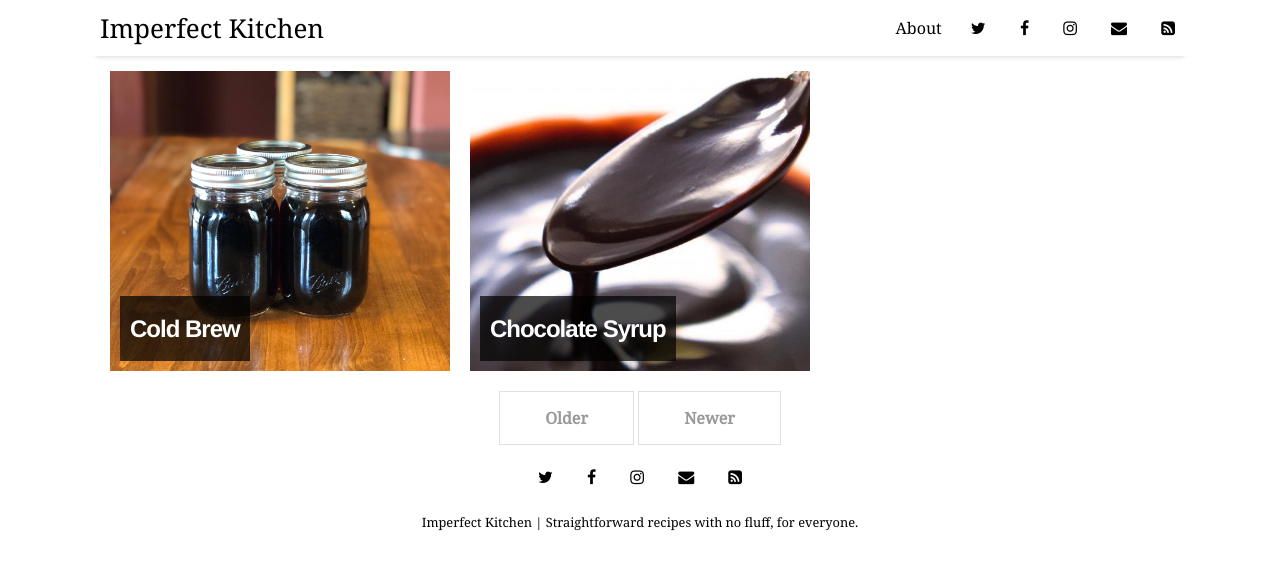
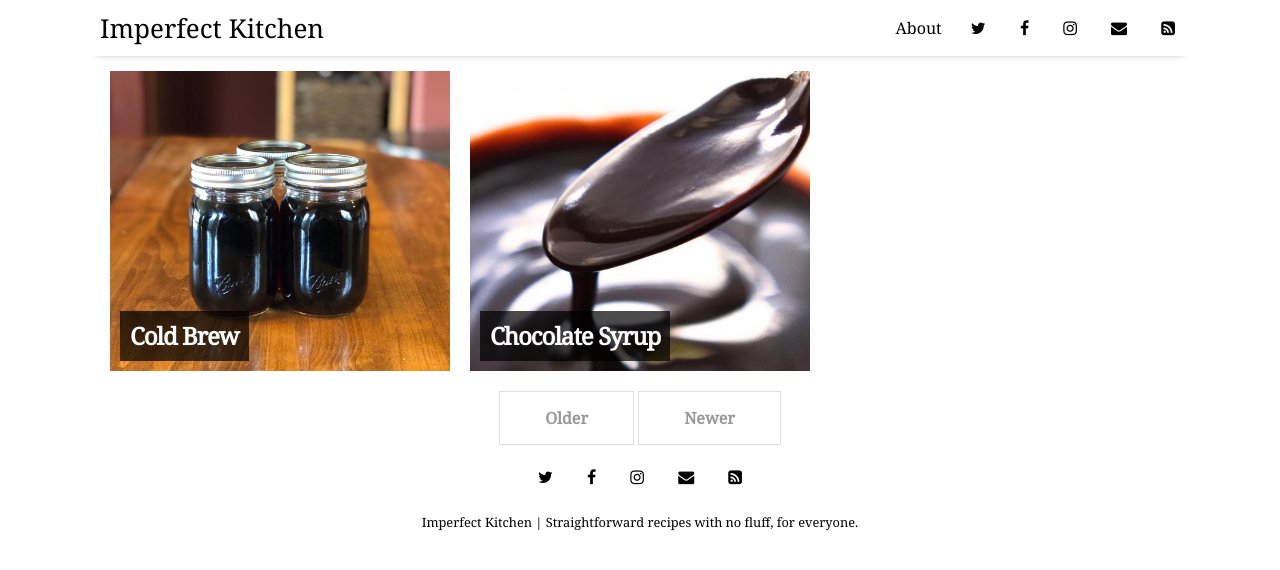
Before and after one commit to josefdlange/imperfect.kitchen, a Jekyll site: the page built from index.html, in a window 1280 px wide. Shown: the top 570 px of the page. Built offline with Jekyll 4.4.1, drawn with Linux system fonts in a browser that asks for light colours; nearby versions of some CDN libraries; the list of posts is cut into pages by our own code.

Commit message:
Font update

```diff
--- a/assets/css/_sass/_home.scss
+++ b/assets/css/_sass/_home.scss
@@ -1,5 +1,6 @@
 .featured-posts-wrapper {
   display: flex;
+  flex-wrap: wrap;
 
   article {
     flex-basis: 33.33%;
@@ -37,7 +38,8 @@
 .featured-posts h2 span {
    display: inline-block;
    color: white;
-   font: bold 24px/45px Helvetica, Sans-Serif;
+   font-weight: bold;
+   font-size: 24px/45px;
    letter-spacing: -1px;
    background: rgb(0, 0, 0); /* fallback color */
    background: rgba(0, 0, 0, 0.7);
```
Also changed, not shown: _posts/2020-04-02-chocolate-syrup.md (+1 -1 lines), _posts/2020-04-02-cold-brew.md (+1 -1 lines).
